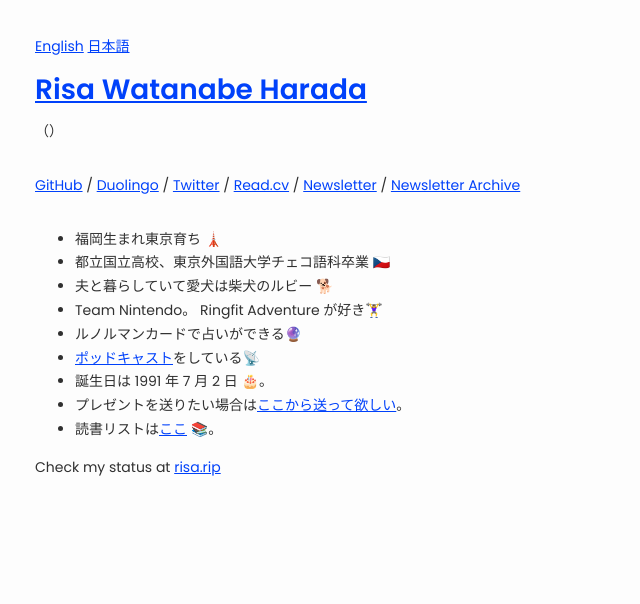
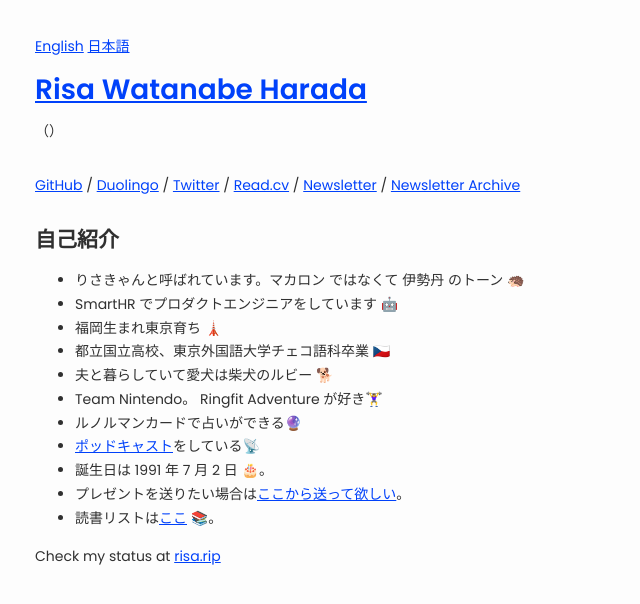
Before and after one commit to risacan/risacan.github.io, a Jekyll site: the page built from index.html, in a window 1280 px wide. Shown: the top 604 px of the page, without its empty margins (0-640 px from the left). Built offline with Jekyll 4.4.1, drawn with Linux system fonts in a browser that asks for light colours; some web fonts are replaced.

Commit message:
😁 Update info about me

```diff
--- a/index.en.html
+++ b/index.en.html
@@ -14,7 +14,13 @@ root: false
     href="https://buttondown.email/risacan/archive/" rel="me noopener noreferrer" target="_blank">Newsletter Archive</a>
 </nav>
 
+<h2>About me</h2>
 <ul aria-label="Self-introduction list">
+  <li>
+    I'm called Risacan(Risakyan) on the Internet 🦔
+  </li>
+  <li>
+    Product Engineer @ SmartHR 🤖
   <li>
     Born in Fukuoka, raised in Tokyo 🗼
   </li>
--- a/index.html
+++ b/index.html
@@ -16,7 +16,13 @@ root: true
         Archive</a>
 </nav>
 
+<h2>自己紹介</h2>
 <ul aria-label="自己紹介リスト">
+    <li>
+        りさきゃんと呼ばれています。マカロン ではなくて 伊勢丹 のトーン 🦔
+    </li>
+    <li>
+        SmartHR でプロダクトエンジニアをしています 🤖
     <li>
         福岡生まれ東京育ち 🗼
     </li>
```
